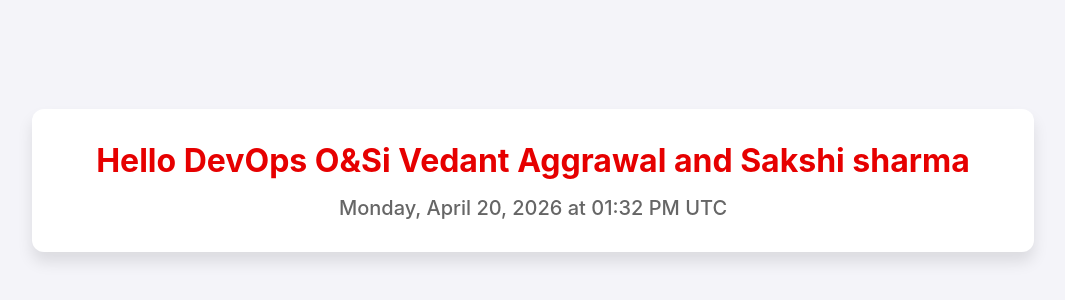
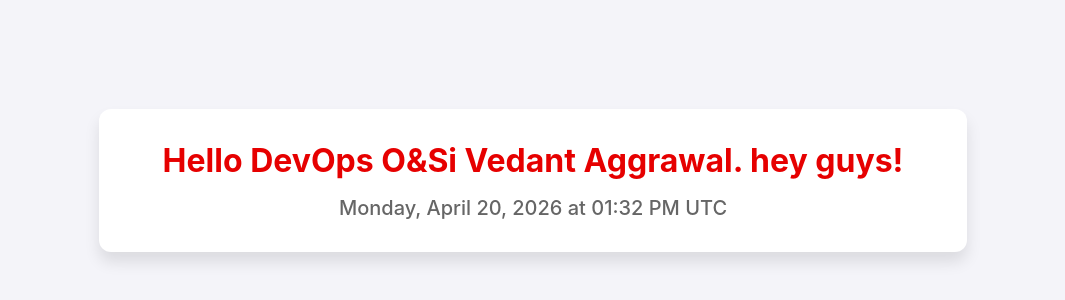
Before and after one commit to vedantaggrawal/repo-app, a plain HTML site: page src/index.html in a window 1280 px wide. Shown: the part 220-520 px from the top of the page, without its empty margins (107-1172 px from the left). Drawn offline with Linux system fonts and the light colour scheme.

Commit message:
modify heading

```diff
--- a/src/index.html
+++ b/src/index.html
@@ -37,7 +37,7 @@
 </head>
 <body>
     <div class="container">
-        <h1>Hello DevOps O&Si Vedant Aggrawal and Sakshi sharma</h1>
+        <h1>Hello DevOps O&Si Vedant Aggrawal. hey guys!</h1>
         <div class="date" id="current-date"></div>
     </div>
     <script>
```
